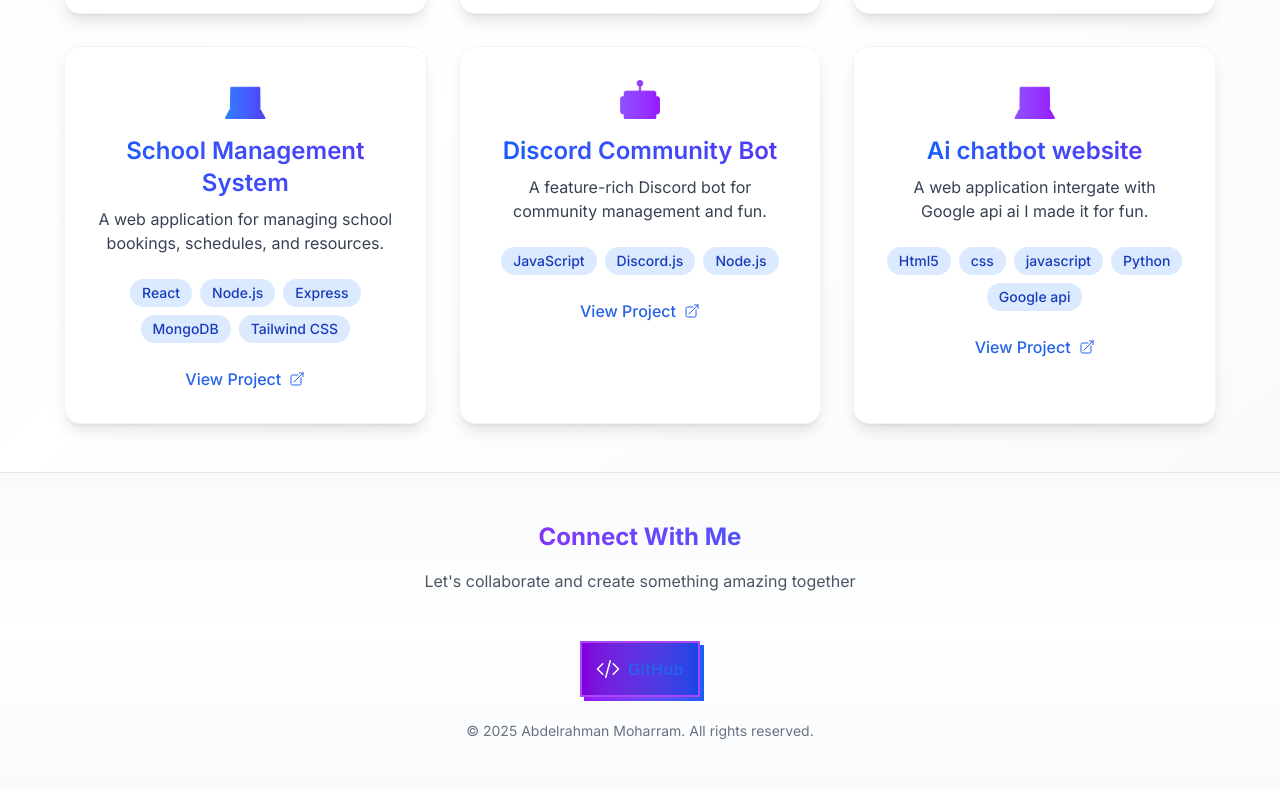
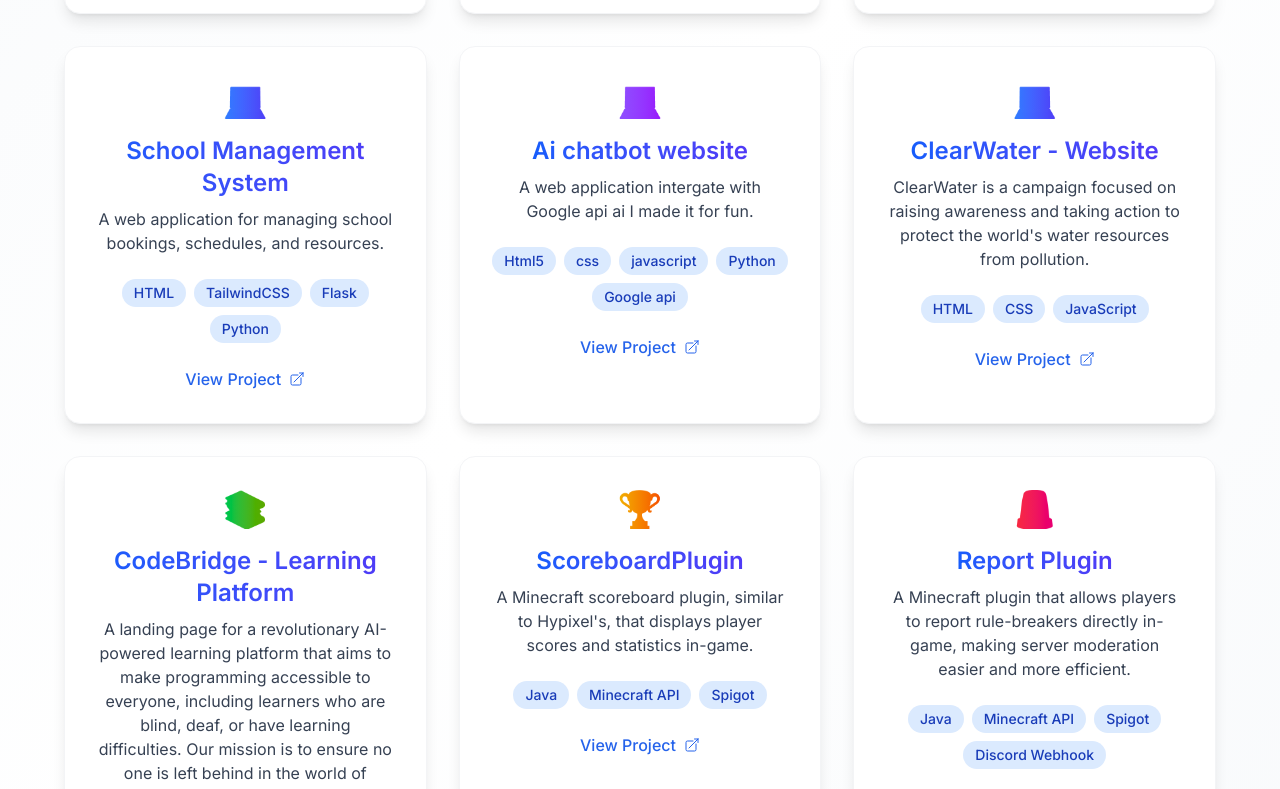
Before and after one commit to AbdelrahmanM1/abdelrahmanmoharramwebsite, a Next.js app: page /projects in a window 1280 px wide. Shown: the part 600-1389 px from the top of the page. Built offline with nearby package versions, Linux system fonts and the light colour scheme.

Commit message:
Update metadata and enhance project links in layout and projects pages

```diff
--- a/src/app/layout.tsx
+++ b/src/app/layout.tsx
@@ -7,15 +7,30 @@ import Footer from "./components/Footer";
 const inter = Inter({ subsets: ["latin"] });
 
 export const metadata: Metadata = {
-  title: "Abdelrahman Moharram - Full Stack Developer",
-  description: "Full Stack Developer specializing in web development, Minecraft plugins, and Discord bots.",
-  keywords: ["Full Stack Developer", "Minecraft Plugin Developer", "Discord Bot Developer", "Web Development"],
-  authors: [{ name: "Abdelrahman Moharram" }],
+  title: "Abdelrahman Moharram – Full Stack, Minecraft Plugin, and Discord Bot Developer",
+  description:
+    "Abdelrahman Moharram is a Full Stack Developer specializing in web development, Minecraft plugin development, and Discord bot creation. Explore high-quality, scalable digital solutions.",
+  keywords: [
+    "Full Stack Developer",
+    "Minecraft Plugin Developer",
+    "Discord Bot Developer",
+    "Web Developer",
+    "Abdelrahman Moharram",
+    "Next.js Developer",
+    "Frontend Developer",
+    "Backend Developer",
+    "Software Engineer",
+    "Developer Portfolio"
+  ],
+  authors: [{ name: "Abdelrahman Moharram", url: "https://abdelrahmanmoharram.vercel.app" }],
+  creator: "Abdelrahman Moharram",
+  robots: "index, follow",
+  applicationName: "Abdelrahman Moharram Portfolio",
   viewport: "width=device-width, initial-scale=1",
-  themeColor: [
-    { media: "(prefers-color-scheme: light)", color: "white" },
-    { media: "(prefers-color-scheme: dark)", color: "#0f172a" }
-  ]
+  metadataBase: new URL("https://abdelrahmanmoharram.vercel.app"),
+  alternates: {
+    canonical: "https://abdelrahmanmoharram.vercel.app/",
+  },
 };
 
 export default function RootLayout({
@@ -25,11 +40,32 @@ export default function RootLayout({
 }) {
   return (
     <html lang="en" className="scroll-smooth">
-      <body className={`${inter.className} min-h-screen bg-white dark:bg-slate-900 text-gray-900 dark:text-gray-100 antialiased`}>
+      <head>
+        {/* Structured Data: JSON-LD for SEO */}
+        <script
+          type="application/ld+json"
+          dangerouslySetInnerHTML={{
+            __html: JSON.stringify({
+              "@context": "https://schema.org",
+              "@type": "Person",
+              name: "Abdelrahman Moharram",
+              url: "https://abdelrahmanmoharram.vercel.app",
+              sameAs: [ //this is a list of social profiles
+                "https://github.com/AbdelrahmanM1",
+                "https://www.linkedin.com/in/3bdoabk/"
+              ],
+              jobTitle: "Full Stack Developer",
+              description:
+                "Experienced developer specializing in full stack apps, Minecraft plugins, and Discord bots.",
+            }),
+          }}
+        />
+      </head>
+      <body
+        className={`${inter.className} min-h-screen bg-white dark:bg-slate-900 text-gray-900 dark:text-gray-100 antialiased`}
+      >
         <Navbar />
-        <div className="pt-16">
-          {children}
-        </div>
+        <div className="pt-16">{children}</div>
         <Footer />
       </body>
     </html>
--- a/src/app/projects/page.tsx
+++ b/src/app/projects/page.tsx
@@ -3,6 +3,7 @@ import React, { useEffect, useState } from "react";
 import { motion } from "framer-motion";
 import { ArrowTopRightOnSquareIcon, CodeBracketIcon } from "@heroicons/react/24/outline";
 import Link from "next/link";
+import { Description } from "@headlessui/react";
 
 const projects = [
   {
@@ -24,7 +25,7 @@ const projects = [
   {
     title: "Minecraft Mute Plugin",
     description: "A plugin for Minecraft servers that allows admins to mute players for a specified duration.",
-    link: "#",
+    link: "https://github.com/AbdelrahmanM1/Muteplugin",
     skills: ["Java", "Minecraft API", "Spigot", "SQLite"],
     gradient: "from-emerald-500 to-teal-600",
     icon: "🎮"
@@ -33,26 +34,51 @@ const projects = [
     title: "School Management System",
     description: "A web application for managing school bookings, schedules, and resources.",
     link: "#",
-    skills: ["React", "Node.js", "Express", "MongoDB", "Tailwind CSS"],
+    skills: ["HTML", "TailwindCSS", "Flask", "Python"],
+    gradient: "from-blue-500 to-indigo-600",
+    icon: "💻"
+  },
+    {
+    title: "Ai chatbot website",
+    description: "A web application intergate with Google api ai I made it for fun.",
+    link: "https://github.com/AbdelrahmanM1/chatbot",
+    skills: ["Html5", "css", "javascript","Python","Google api"],
+    gradient: "from-violet-500 to-purple-600",
+    icon: "💻"
+  },
+  {
+    title: "ClearWater - Website",
+    description: "ClearWater is a campaign focused on raising awareness and taking action to protect the world's water resources from pollution.",
+    link: "https://clearwaterwebsite-production.up.railway.app",
+    skills: ["HTML", "CSS", "JavaScript"],
     gradient: "from-blue-500 to-indigo-600",
     icon: "💻"
   },
   {
-    title: "Discord Community Bot",
-    description: "A feature-rich Discord bot for community management and fun.",
-    link: "#",
-    skills: ["JavaScript", "Discord.js", "Node.js"],
-    gradient: "from-violet-500 to-purple-600",
-    icon: "🤖"
+    title: "CodeBridge - Learning Platform",
+    description: "A landing page for a revolutionary AI-powered learning platform that aims to make programming accessible to everyone, including learners who are blind, deaf, or have learning difficulties. Our mission is to ensure no one is left behind in the world of technology.",
+    link: "https://github.com/AbdelrahmanM1/CodeBridge",
+    skills: ["HTML", "TailwindCSS", "JavaScript"],
+    gradient: "from-green-500 to-lime-600",
+    icon: "📚"
   },
-    {
-    title: "Ai chatbot website",
-    description: "A web application intergate with Google api ai I made it for fun.",
-    link: "#",
-    skills: ["Html5", "css", "javascript","Python","Google api"],
-    gradient: "from-violet-500 to-purple-600",
-    icon: "💻"
-  },
+  {
+    title: "ScoreboardPlugin",
+    description: "A Minecraft scoreboard plugin, similar to Hypixel's, that displays player scores and statistics in-game.",
+    skills: ["Java", "Minecraft API", "Spigot"],
+    gradient: "from-yellow-500 to-orange-600",
+    icon: "🏆",
+    link: "https://github.com/AbdelrahmanM1/ScoreboardSameHypixel"
+  }
+  ,
+  {
+    title: "Report Plugin",
+    description: "A Minecraft plugin that allows players to report rule-breakers directly in-game, making server moderation easier and more efficient.",
+    skills: ["Java", "Minecraft API", "Spigot", "Discord Webhook"],
+    gradient: "from-red-500 to-pink-600",
+    icon: "🚨",
+    link: "https://github.com/AbdelrahmanM1/report-plugin"
+  }
 ];
 
 export default function ProjectsPage() {
```
